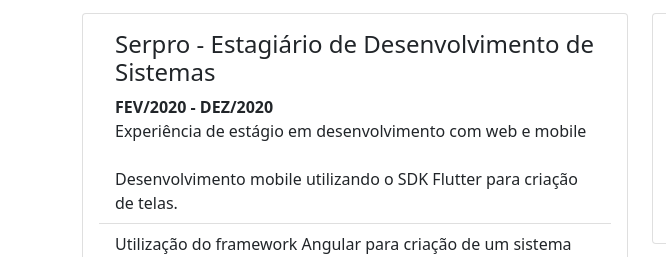
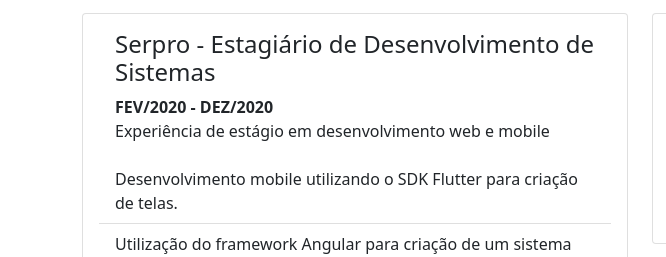
Before and after one commit to leandromsilva/portfolio2, a plain HTML site: page index.html in a window 1280 px wide. Shown: the part 273-530 px from the top of the page, 0-666 px from the left. Drawn offline with Linux system fonts and the light colour scheme.

Commit message:
correction on text

```diff
--- a/index.html
+++ b/index.html
@@ -34,7 +34,7 @@
                                                 <div class="mx-3">
                                                         <h4>Serpro - Estagiário de Desenvolvimento de Sistemas</h4>
                                                         <div><strong>FEV/2020 - DEZ/2020</strong></div>
-                                                        <p>Experiência de estágio em desenvolvimento com web e mobile
+                                                        <p>Experiência de estágio em desenvolvimento web e mobile
                                                         </p>
                                                 </div>
                                                 <ul class="list-group list-group-flush mt-2">
```
